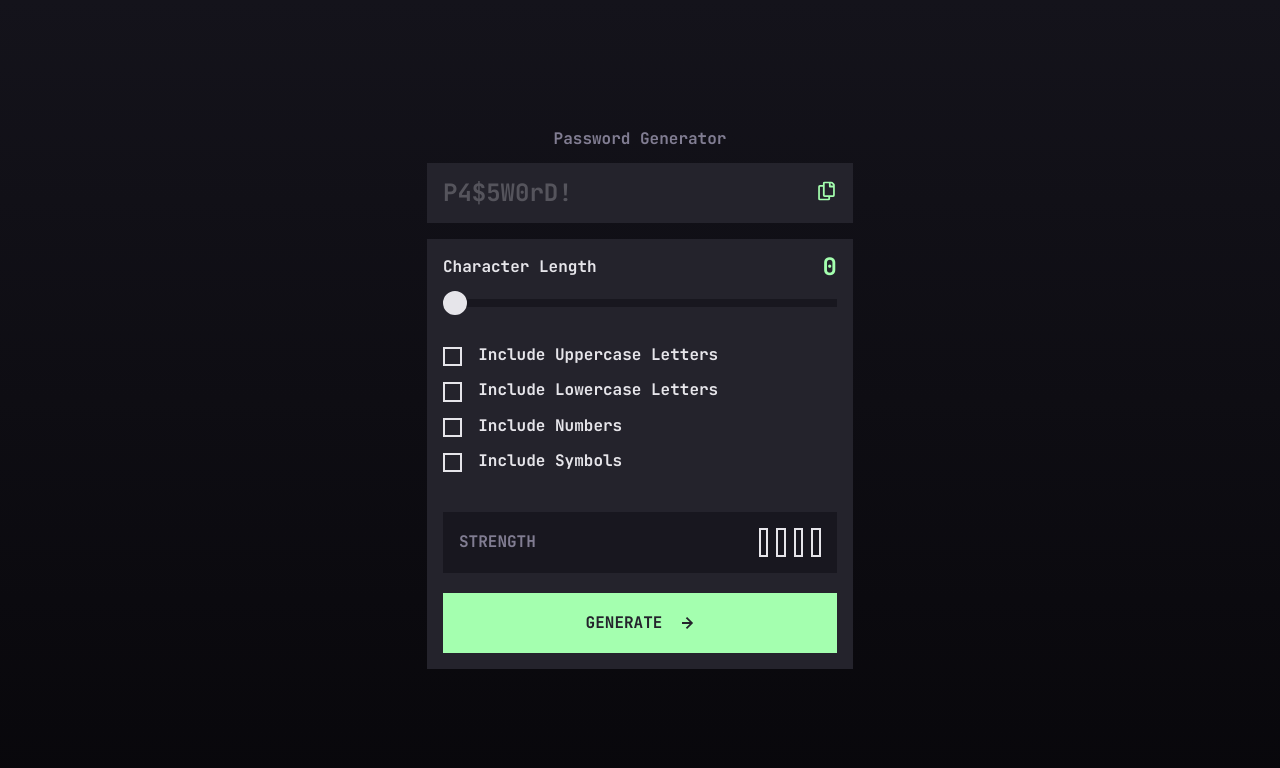
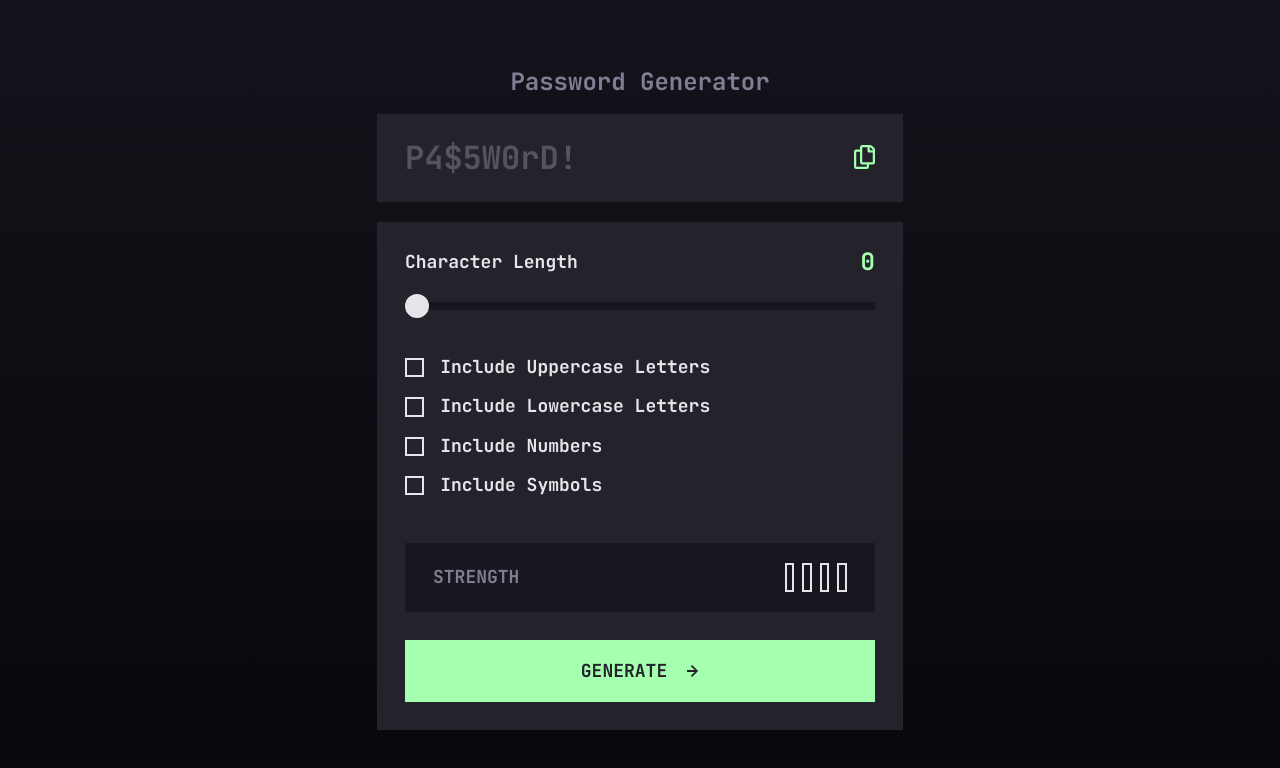
Before and after one commit to LoganF50/password-generator, a React (Vite) app: page / in a window 1280 px wide. Shown: the top 768 px of the page. Built offline with nearby package versions, Linux system fonts and the light colour scheme.

Commit message:
finish responsive design (tablet and desktop are the same)

```diff
--- a/src/App.tsx
+++ b/src/App.tsx
@@ -30,6 +30,8 @@
   width: min(450px, 100%);
 
   @media screen and (min-width: ${({ theme }) => theme.breakpoint.tablet}) {
+    gap: ${({ theme }) => theme.spacing.base600};
+    width: min(550px, 100%);
   }
 `;
 
--- a/src/components/Header.tsx
+++ b/src/components/Header.tsx
@@ -6,6 +6,10 @@
   h1 {
     color: ${({ theme }) => theme.color.text.secondary};
     font-size: ${({ theme }) => theme.fontSize.base300};
+
+    @media screen and (min-width: ${({ theme }) => theme.breakpoint.tablet}) {
+      font-size: ${({ theme }) => theme.fontSize.base600};
+    }
   }
 `;
 
--- a/src/components/PasswordDisplay.tsx
+++ b/src/components/PasswordDisplay.tsx
@@ -9,6 +9,11 @@
   background-color: ${({ theme }) => theme.color.background.primary};
   font-size: ${({ theme }) => theme.fontSize.base600};
   padding: ${({ theme }) => theme.spacing.base500};
+
+  @media screen and (min-width: ${({ theme }) => theme.breakpoint.tablet}) {
+    font-size: ${({ theme }) => theme.fontSize.base700};
+    padding: ${({ theme }) => theme.spacing.base700};
+  }
 `;
 
 const StyledPassword = styled.div<{ isEmpty: boolean }>`
@@ -33,6 +38,10 @@
 
   svg {
     transform: scale(0.8);
+
+    @media screen and (min-width: ${({ theme }) => theme.breakpoint.tablet}) {
+      transform: none;
+    }
   }
 
   &:hover {
--- a/src/components/PasswordGenerator.tsx
+++ b/src/components/PasswordGenerator.tsx
@@ -31,6 +31,12 @@
       cursor: pointer;
     }
   }
+
+  @media screen and (min-width: ${({ theme }) => theme.breakpoint.tablet}) {
+    font-size: ${({ theme }) => theme.fontSize.base400};
+    gap: ${({ theme }) => theme.spacing.base700};
+    padding: ${({ theme }) => theme.spacing.base700};
+  }
 `;
 
 const FlexRowSplit = styled.div`
@@ -49,6 +55,11 @@
   flex-direction: column;
   gap: ${({ theme }) => theme.spacing.base500};
   padding: ${({ theme }) => `${theme.spacing.base600} 0`};
+
+  @media screen and (min-width: ${({ theme }) => theme.breakpoint.tablet}) {
+    font-size: ${({ theme }) => theme.fontSize.base400};
+    gap: ${({ theme }) => theme.spacing.base600};
+  }
 `;
 
 type PasswordGeneratorProps = {
--- a/src/components/PasswordStrength.tsx
+++ b/src/components/PasswordStrength.tsx
@@ -9,6 +9,11 @@
   color: ${({ theme }) => theme.color.text.secondary};
   padding: ${({ theme }) => theme.spacing.base500};
   text-transform: uppercase;
+
+  @media screen and (min-width: ${({ theme }) => theme.breakpoint.tablet}) {
+    padding: ${({ theme }) =>
+      `${theme.spacing.base600} ${theme.spacing.base700}`};
+  }
 `;
 
 const StrengthContainer = styled.div`
@@ -16,6 +21,11 @@
   align-items: center;
   gap: ${({ theme }) => theme.spacing.base400};
   color: ${({ theme }) => theme.color.text.primary};
+  font-size: ${({ theme }) => theme.fontSize.base400};
+
+  @media screen and (min-width: ${({ theme }) => theme.breakpoint.tablet}) {
+    font-size: ${({ theme }) => theme.fontSize.base600};
+  }
 `;
 
 const RatingContainer = styled.div`
```
